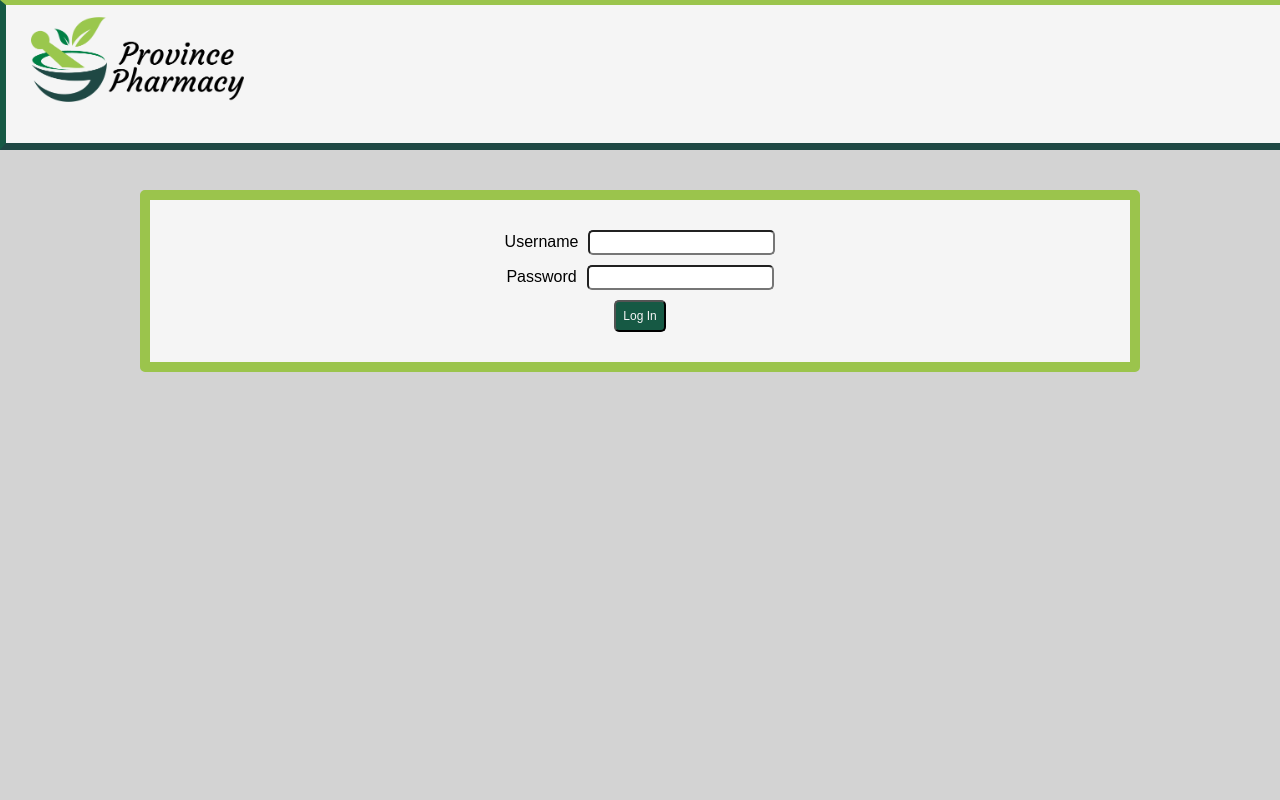
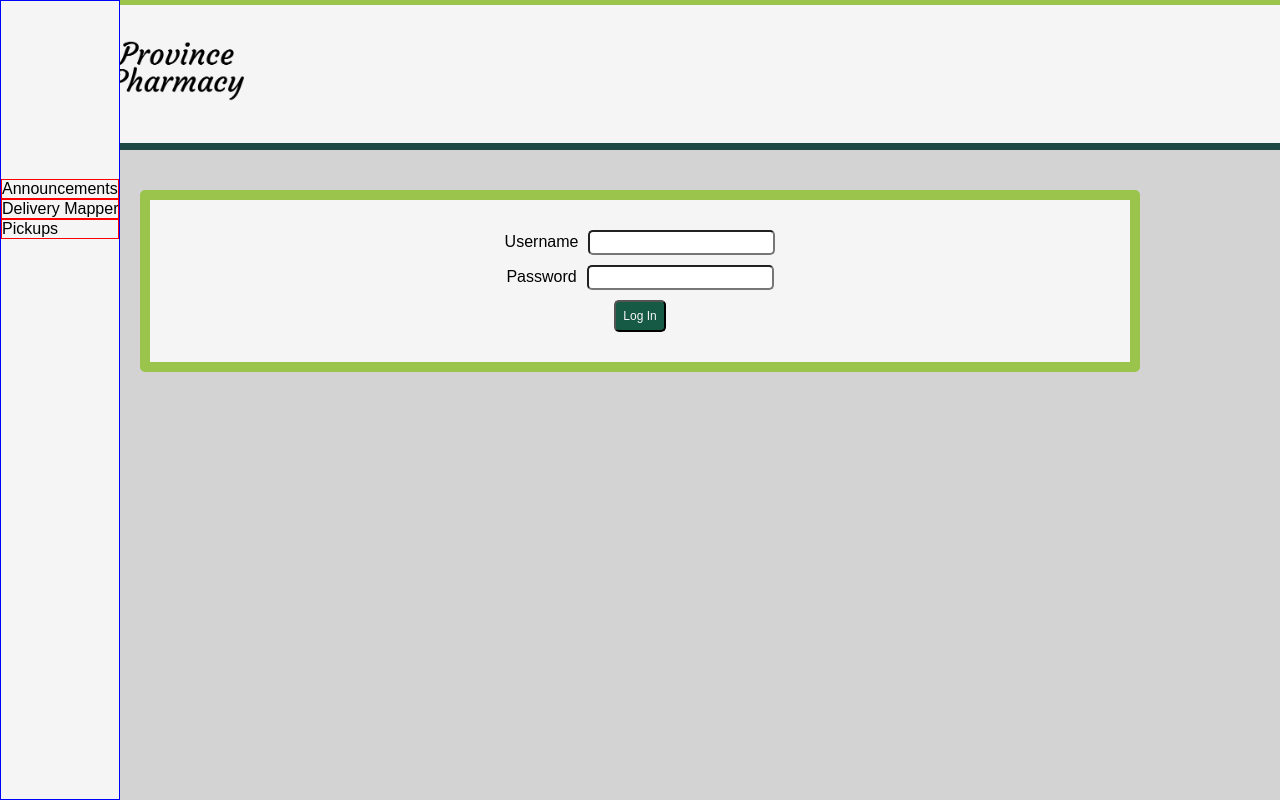
Before and after one commit to ctdupuis/province-portal, a React (Create React App) app: page / in a window 1280 px wide. Built offline with nearby package versions, Linux system fonts and the light colour scheme; no server answers.

Commit message:
working on sidebar component/styling

```diff
--- a/src/App.js
+++ b/src/App.js
@@ -2,10 +2,12 @@ import React from 'react';
 import './App.css';
 import SessionsContainer from './containers/SessionsContainer';
 import Header from './components/static/Header';
+import Sidebar from './components/sessions/Sidebar';
 
 function App() {
   return (
     <div className="App">
+      <Sidebar />
       <Header />
       <main className="wrapper">
         <SessionsContainer />
--- /dev/null
+++ b/src/components/sessions/Sidebar.js
@@ -0,0 +1,16 @@
+import React, { Component } from "react";
+import '../../stylesheets/sessions/sidebar.css';
+
+export default class Sidebar extends Component {
+  render() {
+    return (
+      <div className="sidebar">
+        <ul className="nav-list">
+          <li>Announcements</li>
+          <li>Delivery Mapper</li>
+          <li>Pickups</li>
+        </ul>
+      </div>
+    );
+  }
+}
--- a/src/containers/SessionsContainer.js
+++ b/src/containers/SessionsContainer.js
@@ -14,6 +14,7 @@ import {
 } from "../actions/posts";
 import InfoUpdate from "../components/sessions/InfoUpdate";
 import Dashboard from "../components/sessions/Dashboard";
+import Sidebar from "../components/sessions/Sidebar";
 
 class SessionsContainer extends Component {
   componentDidMount() {
@@ -63,6 +64,8 @@ class SessionsContainer extends Component {
           exact
           path={"/dashboard"}
           render={(props) => (
+            <>
+              {/* <Sidebar /> */}
               <Dashboard
                 currentUser={this.props.currentUser}
                 endSession={this.props.endSession}
@@ -71,6 +74,7 @@ class SessionsContainer extends Component {
                 // getPosts={this.props.getPosts}
                 {...props}
               />
+            </>
           )}
         />
       </React.Fragment>
--- /dev/null
+++ b/src/stylesheets/sessions/sidebar.css
@@ -0,0 +1,27 @@
+@import "../../index.css";
+
+.sidebar {
+    background-color: whitesmoke;
+    float: left;
+    height: 100%;
+    width: auto;
+    margin-right: 20px;
+    border: 1px solid blue;
+    position: fixed;
+}
+
+.nav-list {
+    margin-top: 150%;
+}
+
+.nav-list li {
+    list-style-type: none;
+    transition: 0.5s;
+    border: 1px solid red;
+}
+
+.nav-list li:hover {
+    background-color: var(--o-green);
+    color: whitesmoke;
+    cursor: pointer;
+}
```
Lines whose indentation alone changed are shown as unchanged.
